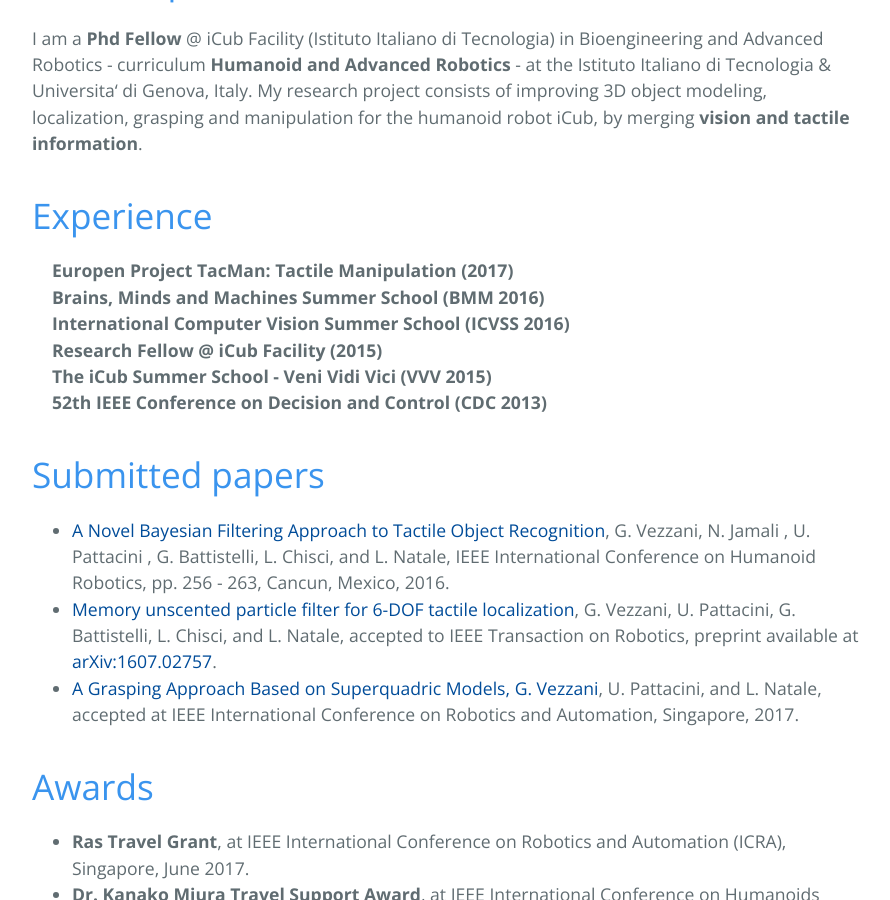
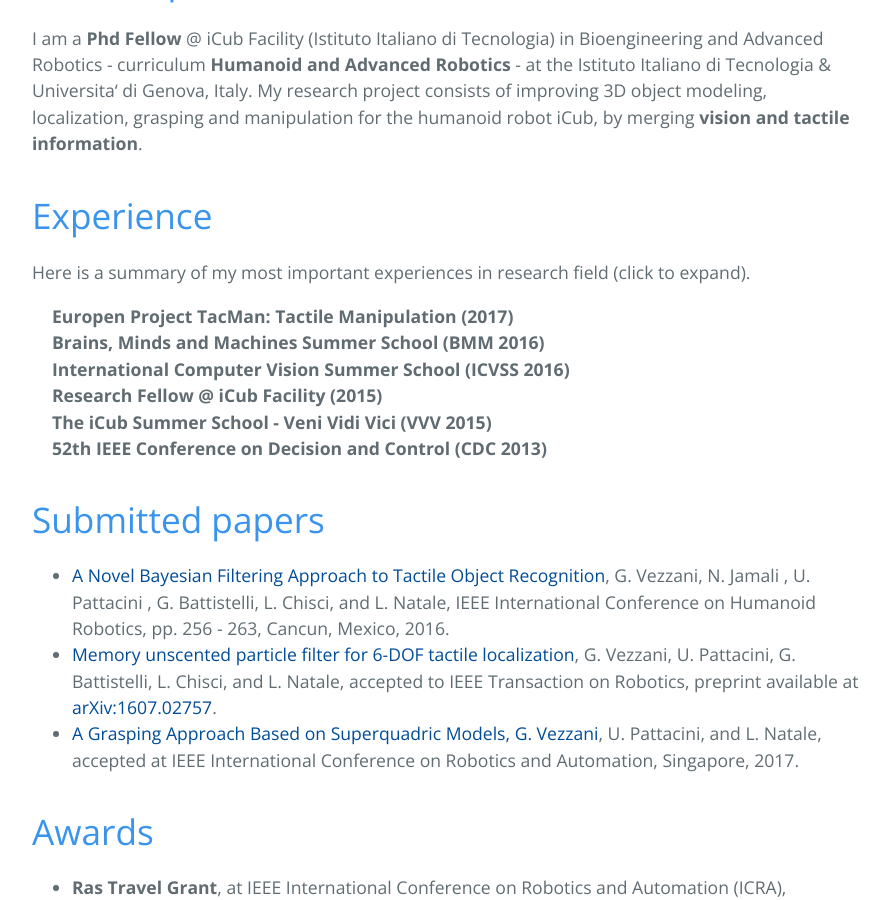
Before and after one commit to giuliavezzani/giuliavezzani_old.github.io, a Jekyll site: the page built from index.md, in a window 1280 px wide and 900 px high, scrolled down 1238 px. Shown: the whole window, without its empty margins (192-1082 px from the left). Built offline with Jekyll 4.4.1, drawn with Linux system fonts in a browser that asks for light colours; our own code applies the rules of GitHub Pages for plain Markdown files.

Commit message:
Update index.md

```diff
--- a/index.md
+++ b/index.md
@@ -37,7 +37,7 @@
 
 
 # Experience
-
+Here is a summary of my most important experiences in research field (click to expand).
 <details style="margin-left: 20px;">
  <summary>  <b>Europen Project TacMan: Tactile Manipulation (2017)</b> </summary>
         <p style="margin-left: 25px;">TacMan is a project founded by the European Union, FP7 ICT Cognitive System and Robotics, no. 610967.
```
